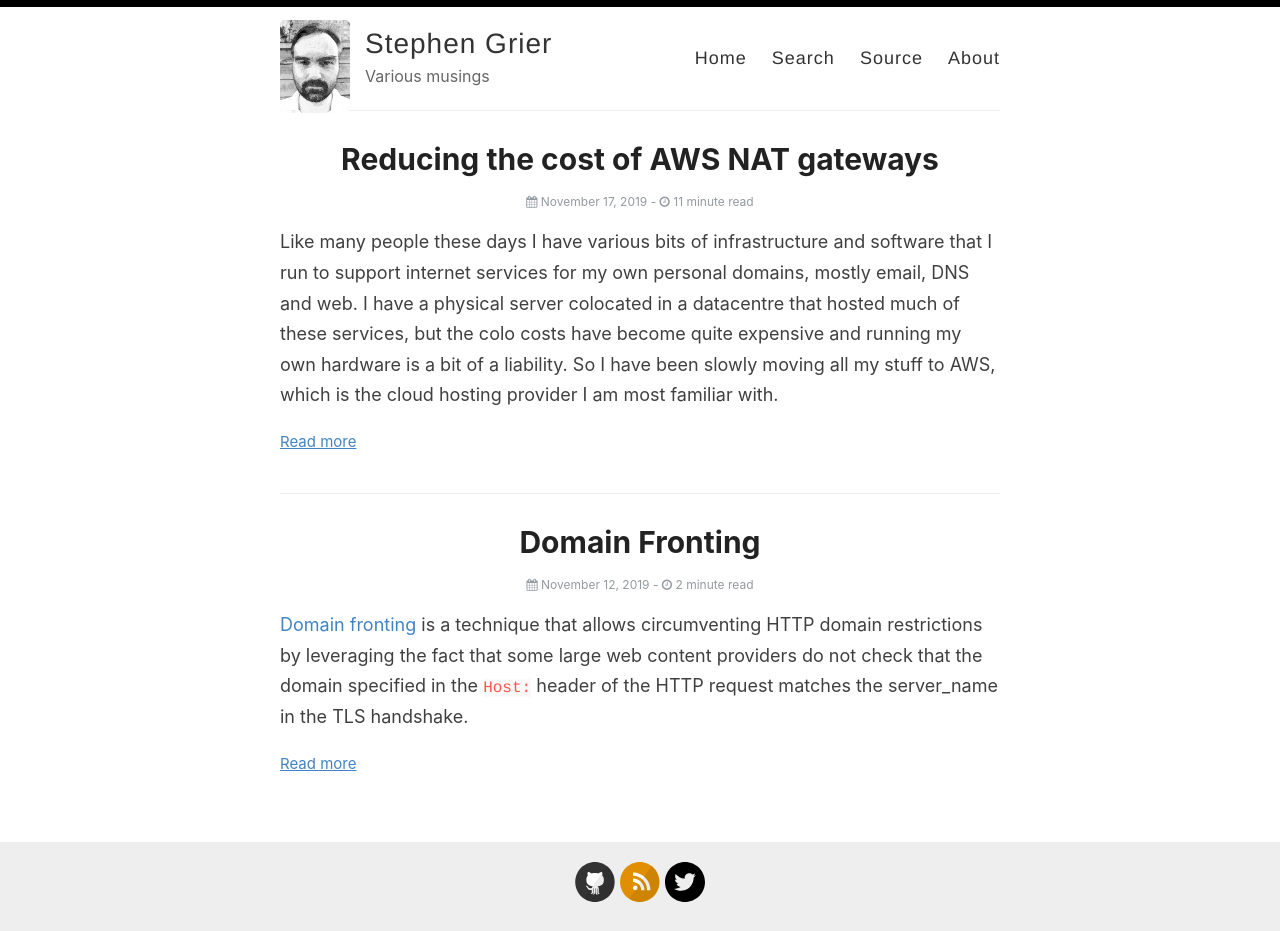
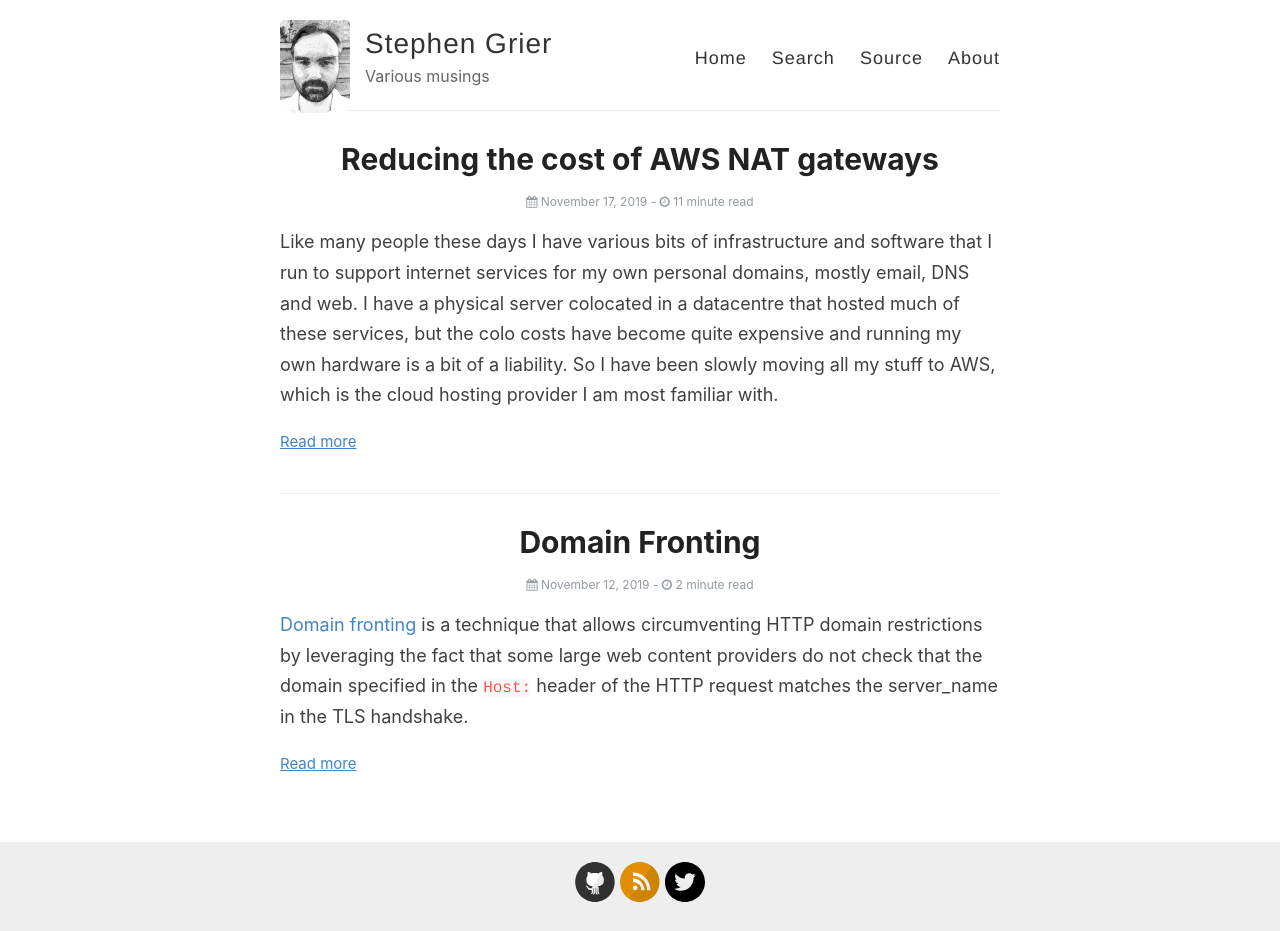
Before and after one commit to stephengrier/www.stephengrier.com, a Jekyll site: the page built from index.html, in a window 1280 px wide. Built offline with Jekyll 4.4.1, drawn with Linux system fonts in a browser that asks for light colours; the list of posts is cut into pages by our own code.

Commit message:
Remove bar div
Removing the pointless fixed position bar div at the top of the page.

```diff
--- a/_layouts/default.html
+++ b/_layouts/default.html
@@ -15,7 +15,6 @@
   </head>
 
   <body>
-    <div id="bar"></div>
     <div class="wrapper-container">
       <div class="wrapper-masthead">
         <div class="container">
--- a/assets/style.scss
+++ b/assets/style.scss
@@ -409,18 +409,6 @@ body:after {
     position: absolute;
     left: 0;
     content: '';
-}
-
-#bar {
-    background: #000;
-    height: 7px;
-    background-size: cover;
-    background-position: left 60%;
-    position: fixed;
-    top: 0;
-    width: 100%;
-    overflow: hidden;
-    z-index: 1000;
 }
 
 .post h1{
```
